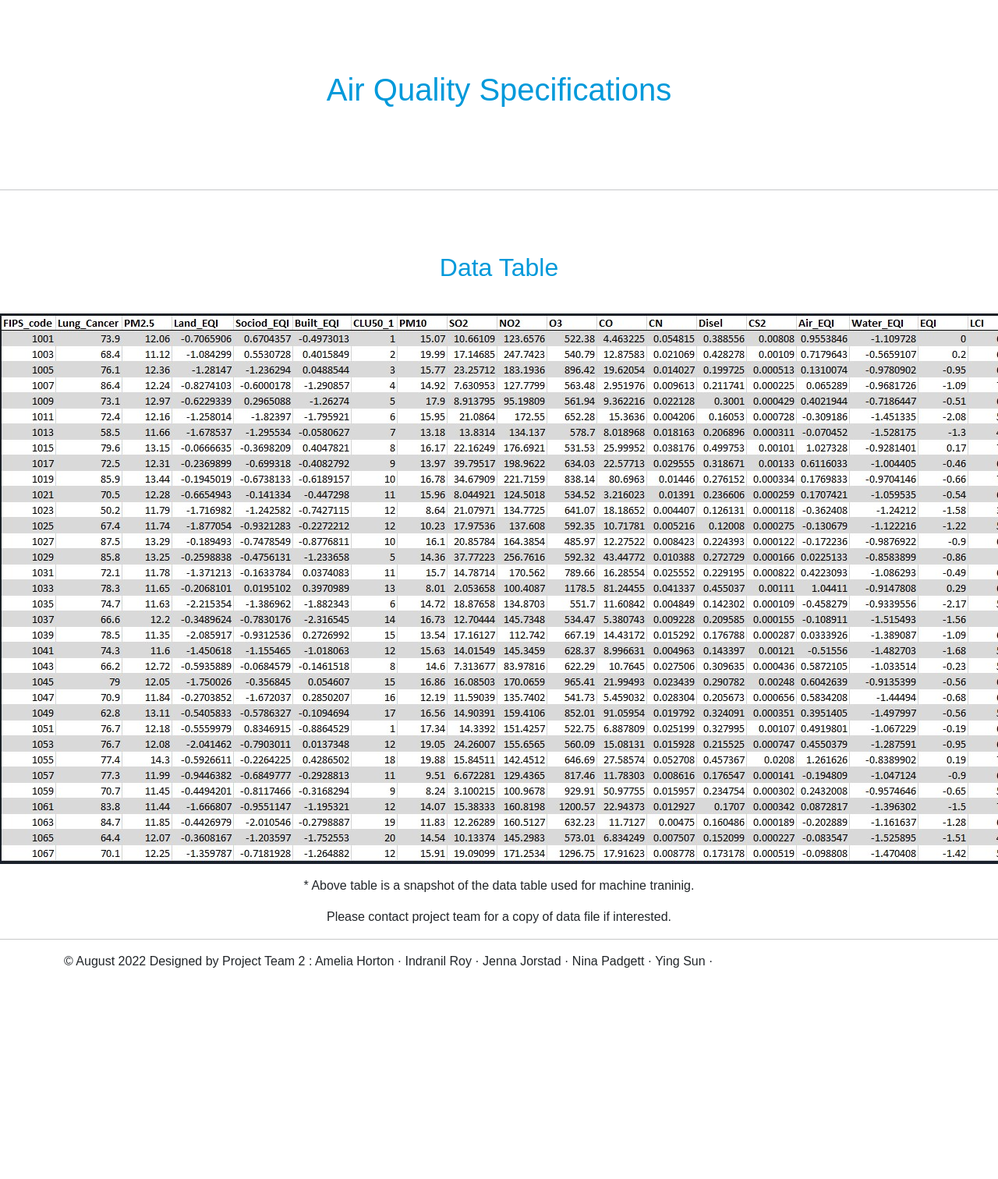
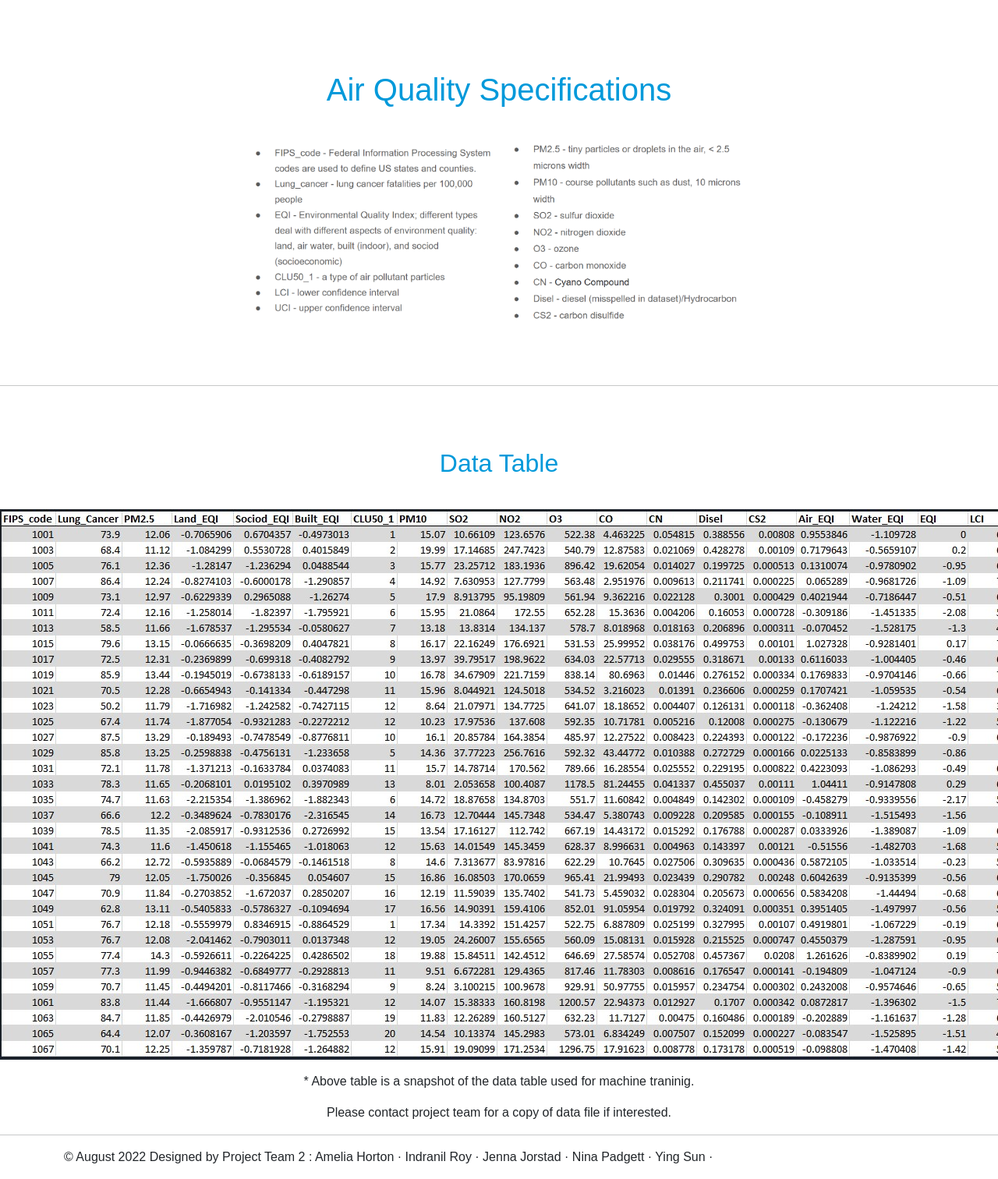
Before and after one commit to jnjorstad/Air-Quality-and-Lung-Cancer, a Flask app: template demo_heroku_v2F/templates/datatable.html in a window 1280 px wide; the page is wider, and only the part inside the window is pictured. Shown: the part 69-1581 px from the top of that part at 78% size. Before the commit the page ends 1330 px from the top of that part, so only its background shows below. Run offline with Flask 2, Linux system fonts and the light colour scheme; the template is opened without the code that fills it, so the values that code supplies are empty; parts of the project's set-up code (start-up, migrations or seed data) failed here and were passed over; some libraries are stand-ins or nearby versions.

Commit message:
fixed datatable html

```diff
--- a/demo_heroku_v2F/app.py
+++ b/demo_heroku_v2F/app.py
@@ -36,8 +36,9 @@
 def datatable():
 
     # converting csv to html
-    data = pd.read_csv("./static/data/column_name_key_rev.md.csv")
-    return render_template("datatable.html", tables=[data.to_html(index=False)], titles=[''])
+    # data = pd.read_csv("./static/data/column_name_key_rev.md.csv")
+    return render_template("datatable.html")
+    #, tables=[data.to_html(index=False)], titles=[''])
 
     # return render_template("datatable.html")
 
--- a/demo_heroku_v2F/templates/datatable.html
+++ b/demo_heroku_v2F/templates/datatable.html
@@ -103,12 +103,19 @@
             <div align ="center">
             <p align = "center"><h1 class = "table-title">Air Quality Specifications</h1></p>
             <br>
+            <div clss ="col-md-10">
+                <figure style="text-align: center">
+                  <a target="_blank" href="../static/img/column_key.png">
+                    <img class="img-center" src="../static/img/column_key.png" width="650" height="235" alt="image">
+                  </a>
+                </figure>
+            </div>
 
 
-                    {%for table in tables%}
+                    <!-- {%for table in tables%}
                         {{ table|safe }}
                     {% endfor %}
-                    <!-- </h1>  -->
+                    </h1>  -->
             </div>
             <br>
             <br>
```
Also changed, not shown: demo_heroku_v2F/static/img/column_key.png (added), 1 other file.
